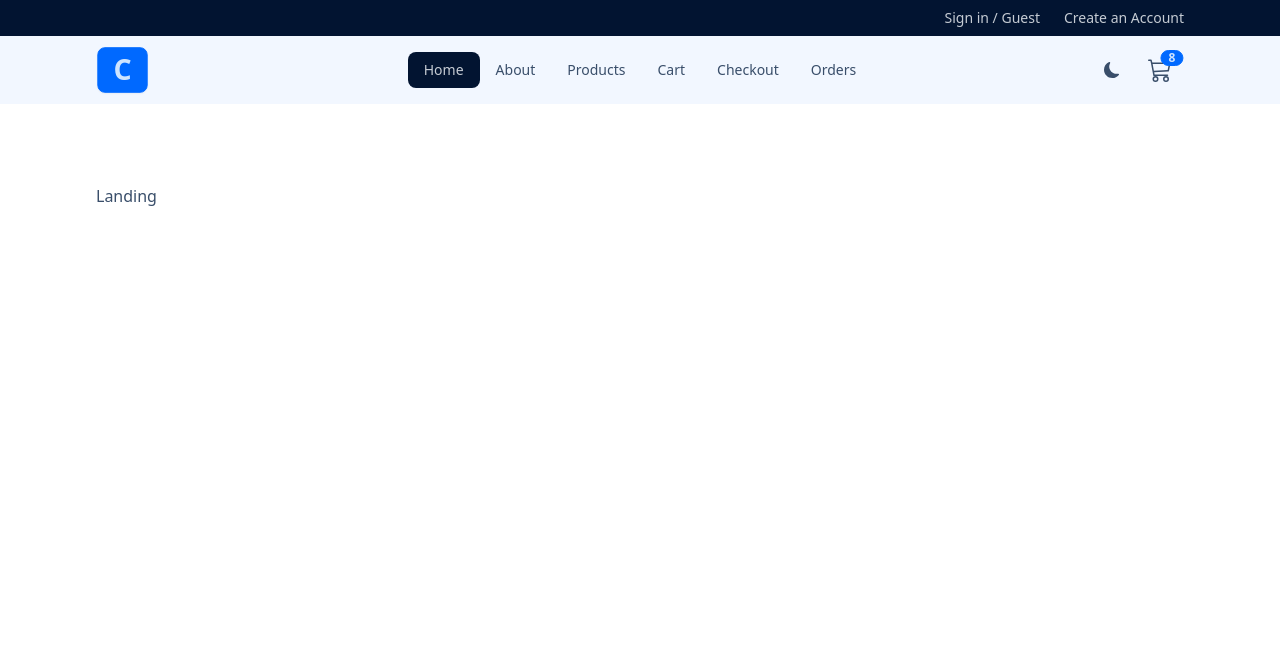
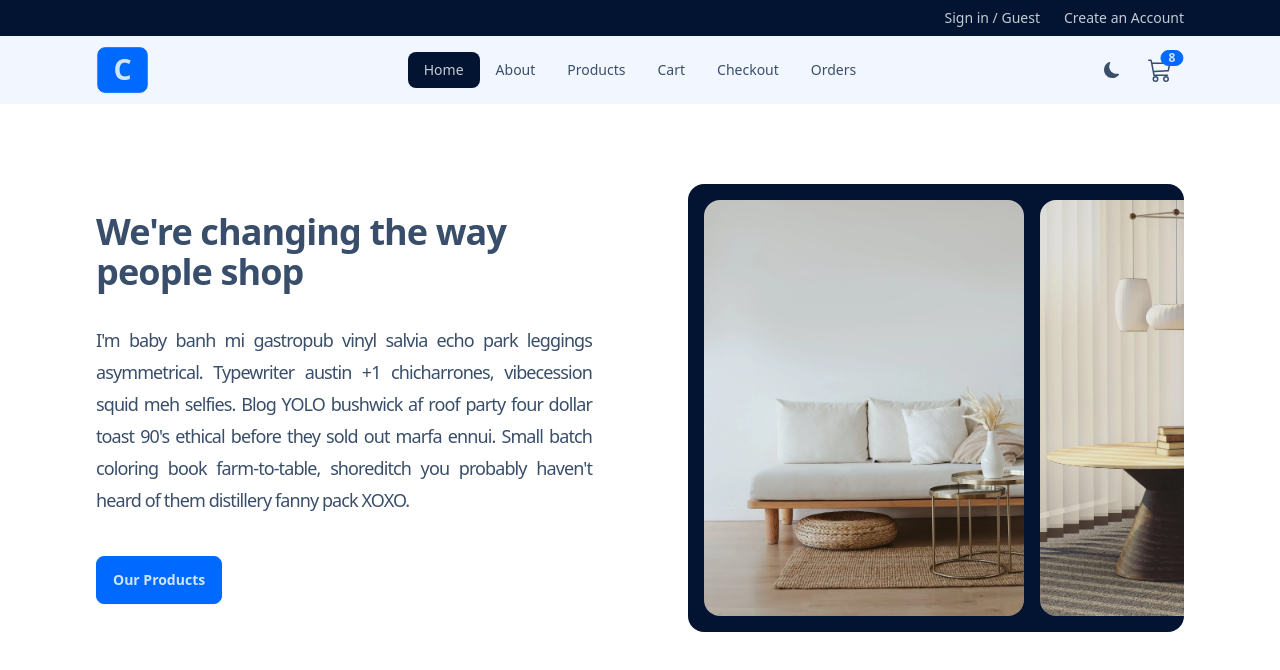
Before and after one commit to potato-prabhat/comfy-store-project, a React (Vite) app: page / in a window 1280 px wide. Shown: the top 670 px of the page. Built offline with nearby package versions, Linux system fonts and the light colour scheme.

Commit message:
Hero element and api setup

```diff
--- /dev/null
+++ b/src/components/Hero.jsx
@@ -0,0 +1,45 @@
+import { Link } from 'react-router-dom'
+import hero1 from '../assets/hero1.webp'
+import hero2 from '../assets/hero2.webp'
+import hero3 from '../assets/hero3.webp'
+import hero4 from '../assets/hero4.webp'
+
+const carouselImages = [hero1, hero2, hero3, hero4]
+
+const Hero = () => {
+  return (
+    <div className="grid grid-cols-1 lg:grid-cols-2 gap-24 items-center">
+      <div>
+        <h1 className="max-w-2xl text-4xl font-bold tracking-tight">
+          We're changing the way people shop
+        </h1>
+        <p className="mt-8 max-w-xl text-lg leading-8 text-justify tracking-tighter">
+          I'm baby banh mi gastropub vinyl salvia echo park leggings
+          asymmetrical. Typewriter austin +1 chicharrones, vibecession squid meh
+          selfies. Blog YOLO bushwick af roof party four dollar toast 90's
+          ethical before they sold out marfa ennui. Small batch coloring book
+          farm-to-table, shoreditch you probably haven't heard of them
+          distillery fanny pack XOXO.
+        </p>
+        <div className="mt-10">
+          <Link to="products" className="btn btn-primary">
+            Our Products
+          </Link>
+        </div>
+      </div>
+      <div className="hidden h-[28rem] lg:carousel carousel-center p-4 space-x-4 bg-neutral rounded-box">
+        {carouselImages.map((image, index) => {
+          return (
+            <div key={index} className="carousel-item">
+              <img
+                src={image}
+                className="rounded-box h-full w-80 object-cover"
+              />
+            </div>
+          )
+        })}
+      </div>
+    </div>
+  )
+}
+export default Hero
--- a/src/components/index.js
+++ b/src/components/index.js
@@ -2,3 +2,4 @@ export { default as FormInput } from './Forminput'
 export { default as SubmitBtn } from './SubmitBtn'
 export { default as Header } from './Header'
 export { default as Navbar } from './Navbar'
+export { default as Hero } from './Hero'
--- a/src/pages/Landing.jsx
+++ b/src/pages/Landing.jsx
@@ -1,4 +1,9 @@
+import { Hero } from '../components'
 const Landing = () => {
-  return <div>Landing</div>
+  return (
+    <>
+      <Hero />
+    </>
+  )
 }
 export default Landing
--- /dev/null
+++ b/src/utils/index.js
@@ -0,0 +1,7 @@
+import axios from 'axios'
+
+const prodURL = 'https://strapi-store-server.onrender.com/api'
+
+export const customFetch = axios.create({
+  baseURL: prodURL,
+})
```
